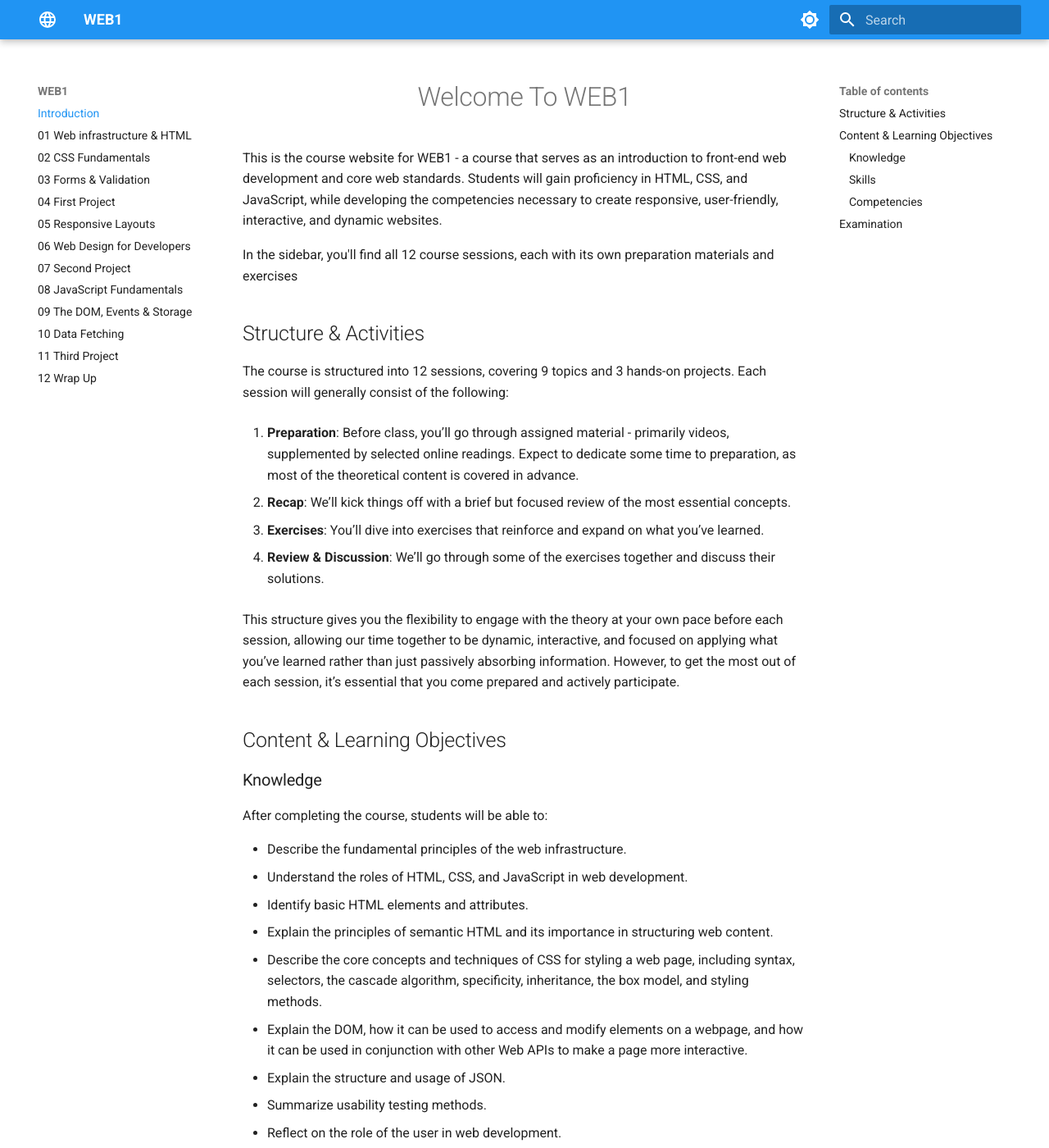
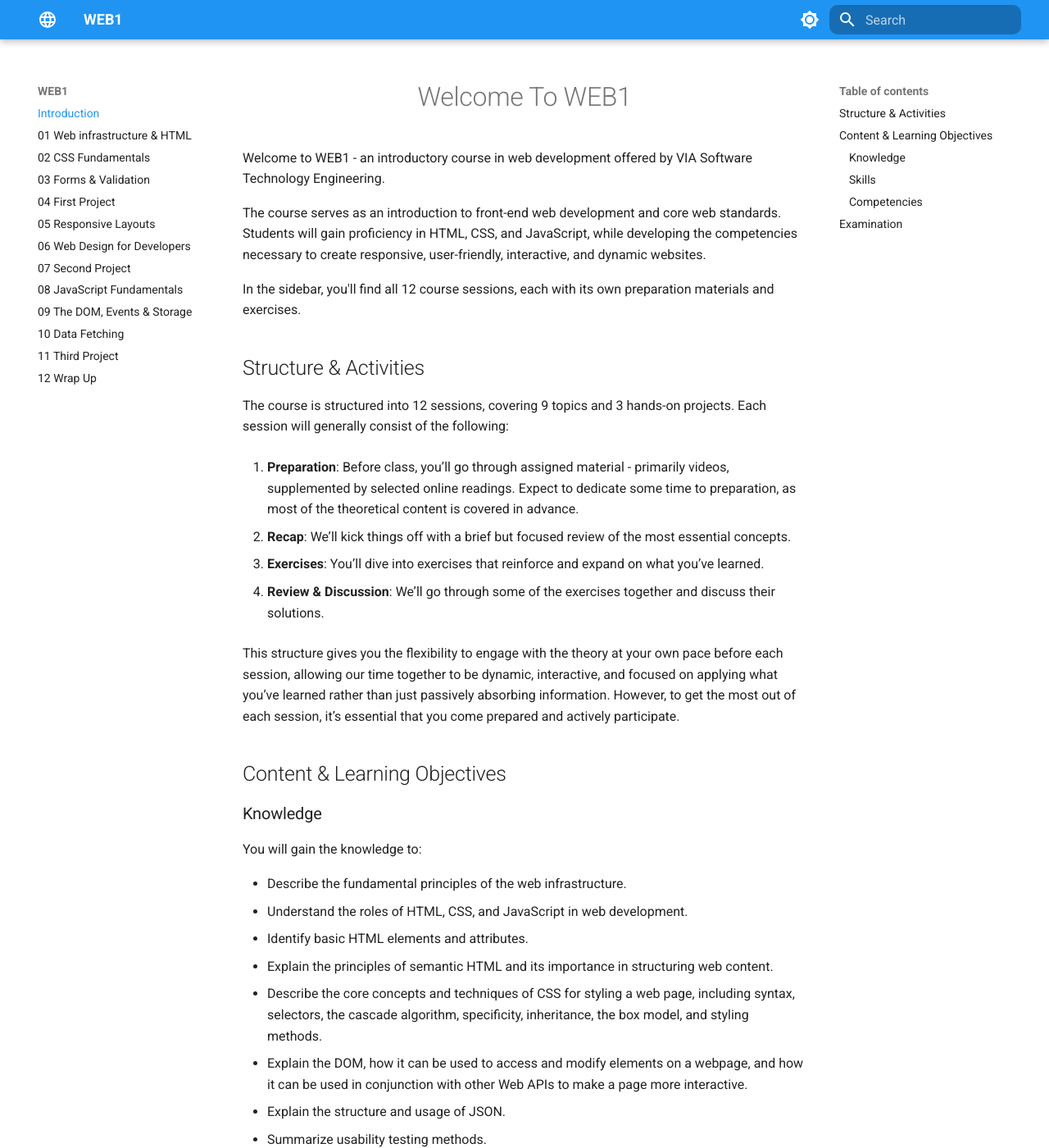
Before and after one commit to KasperKnop/WEB1, an MkDocs documentation site: the page built from docs/index.md, in a window 1280 px wide and 1400 px high. Shown: the whole window at 82% size. Built offline with MkDocs 1.6.1 and Material for MkDocs 9.7.7, drawn with Linux system fonts in a browser that asks for light colours; some of the changed text lies outside the part shown.

Commit message:
Updated front page

```diff
--- a/docs/index.md
+++ b/docs/index.md
@@ -1,8 +1,10 @@
 # Welcome To WEB1
 
-This is the course website for WEB1 - a course that serves as an introduction to front-end web development and core web standards. Students will gain proficiency in HTML, CSS, and JavaScript, while developing the competencies necessary to create responsive, user-friendly, interactive, and dynamic websites.
+Welcome to WEB1 - an introductory course in web development offered by VIA Software Technology Engineering.
 
-In the sidebar, you'll find all 12 course sessions, each with its own preparation materials and exercises
+The course serves as an introduction to front-end web development and core web standards. Students will gain proficiency in HTML, CSS, and JavaScript, while developing the competencies necessary to create responsive, user-friendly, interactive, and dynamic websites.
+
+In the sidebar, you'll find all 12 course sessions, each with its own preparation materials and exercises.
 
 ## Structure & Activities
 
@@ -22,7 +24,7 @@ This structure gives you the flexibility to engage with the theory at your own p
 
 ### Knowledge
 
-After completing the course, students will be able to:
+You will gain the knowledge to:
 
 -   Describe the fundamental principles of the web infrastructure.
 -   Understand the roles of HTML, CSS, and JavaScript in web development.
@@ -36,7 +38,7 @@ After completing the course, students will be able to:
 
 ### Skills
 
-Upon course completion, students will have gained skills to:
+You will gain the skills to:
 
 -   Create the structure of a web page with basic HTML elements and attributes.
 -   Create a responsive layout using flow, flexbox, grid, and media queries.
@@ -51,7 +53,7 @@ Upon course completion, students will have gained skills to:
 
 ### Competencies
 
-Upon completing this course, students will have gained the competencies to:
+You will gain the competencies to:
 
 -   Create responsive, user-friendly, interactive, and dynamic websites.
 -   Establish a strong foundation in core web standards, preparing for the development of web applications using modern frameworks and tools.
--- a/docs/stylesheets/extra.css
+++ b/docs/stylesheets/extra.css
@@ -57,12 +57,12 @@ blockquote {
 */
 
 /* Critic, Mark */
-/* ins.critic,
+ins.critic,
 del.critic {
     text-decoration: none;
-} */
+}
 
-/* .md-typeset .critic,
+.md-typeset .critic,
 .md-typeset mark {
     border-radius: 0.2rem;
     padding: 0 0.2rem;
@@ -78,7 +78,7 @@ del.critic {
 
 .md-typeset del.critic {
     box-shadow: 0 0 0 0.1rem var(--md-typeset-del-color);
-} */
+}
 
 /* Forms */
 .md-search__form {
```
